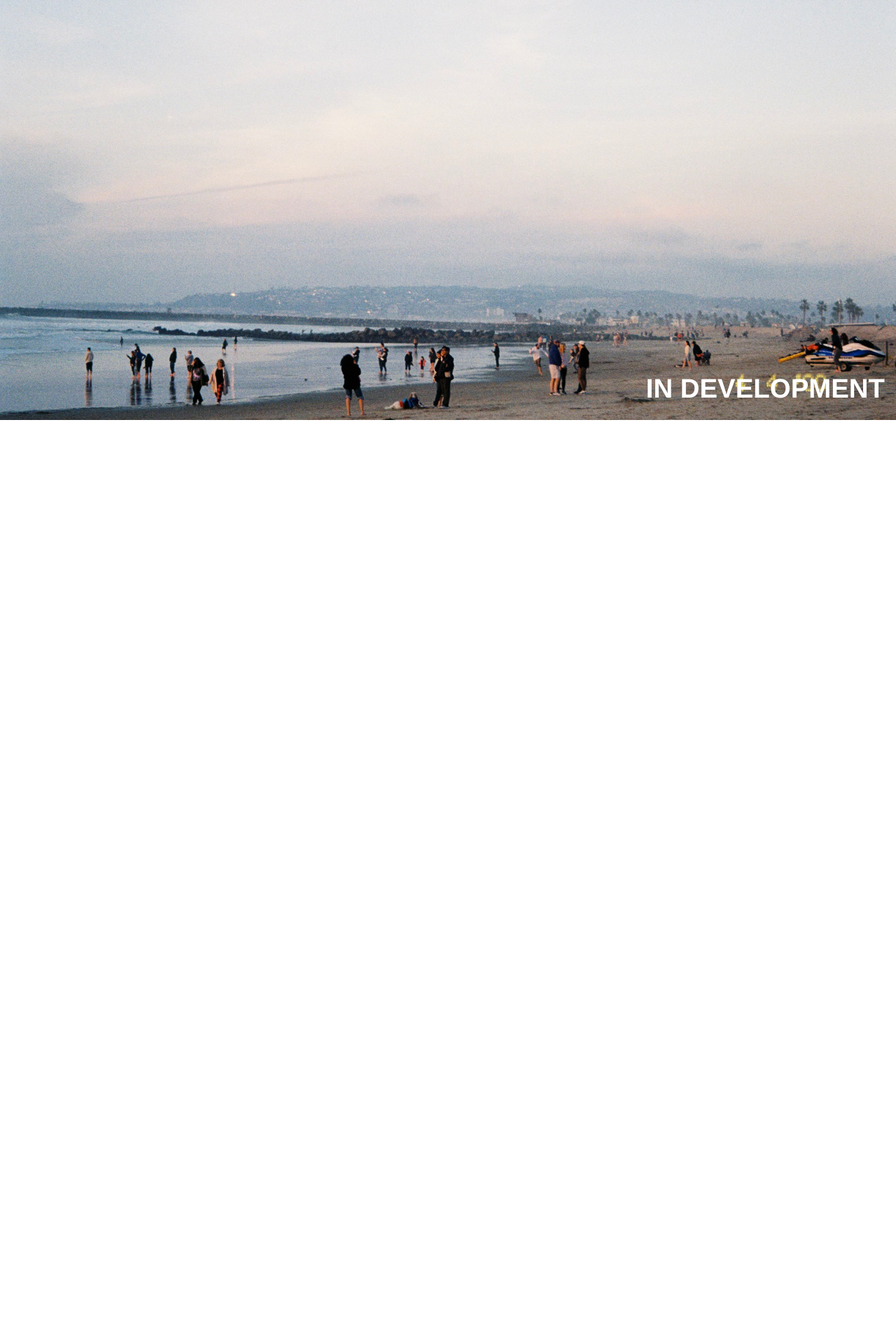
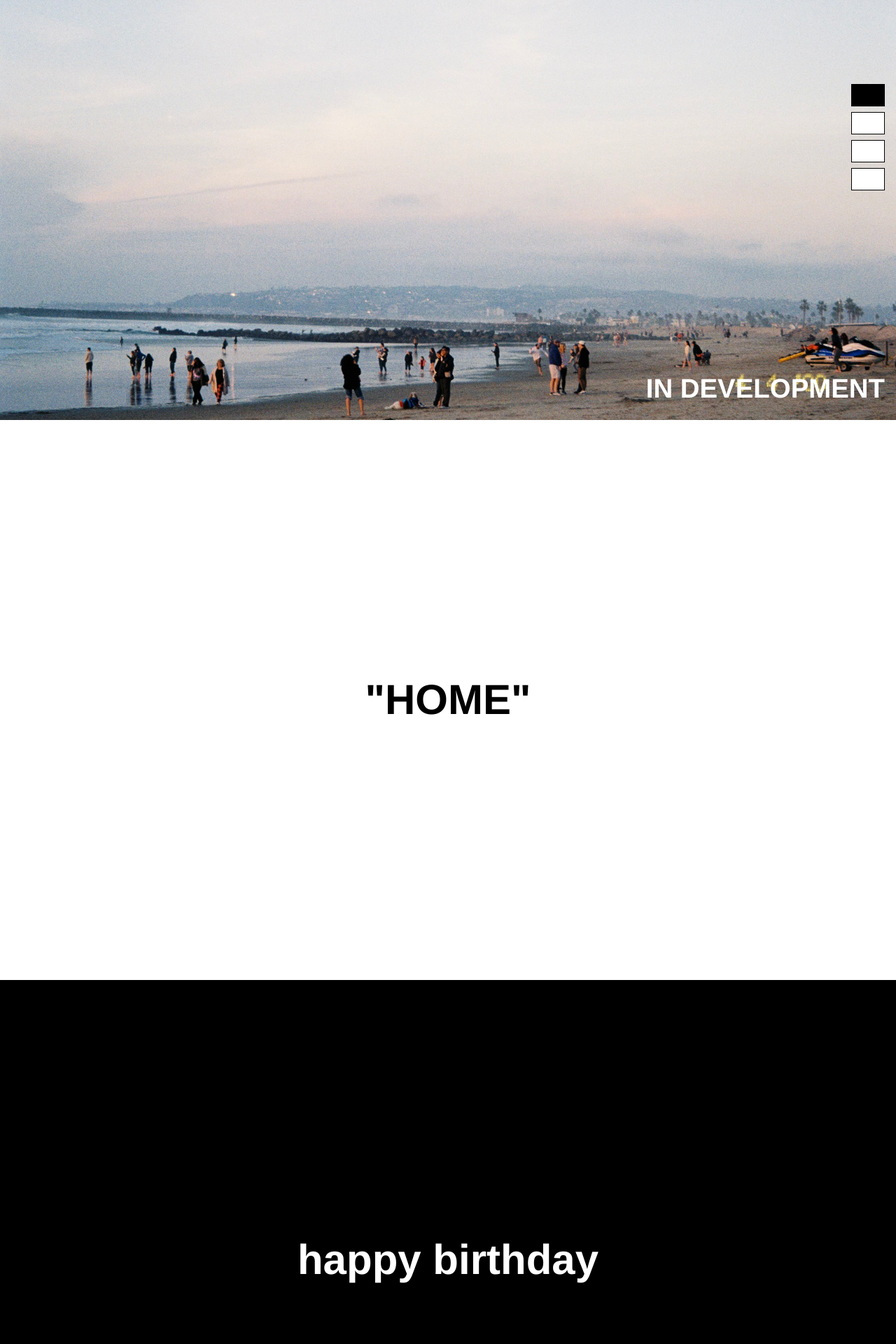
Before and after one commit to SAlSPAS/SAlSPAS.github.io, a Next.js app: page / in a window 1280 px wide. Shown: the part 200-2120 px from the top of the page at 70% size. Before the commit the page ends 800 px from the top, so only its background shows below. Built offline with nearby package versions, Linux system fonts and the light colour scheme.

Commit message:
attempt v1

```diff
--- /dev/null
+++ b/app/components/HomeSection.tsx
@@ -0,0 +1,9 @@
+export default function HomeSection() {
+    return (
+      <div className="w-full h-screen bg-white flex items-center justify-center">
+        <h1 className="text-black font-['Helvetica',_sans-serif] text-6xl font-bold">
+          "HOME"
+        </h1>
+      </div>
+    );
+  }
--- /dev/null
+++ b/app/components/IpodSection.tsx
@@ -0,0 +1,77 @@
+import React, { useState, useRef } from 'react';
+import YouTube from 'react-youtube';
+
+interface Song {
+  title: string;
+  youtubeId: string;
+}
+
+const playlist: Song[] = [
+  { title: "IGOR'S THEME", youtubeId: "6S20mJvr4vs" },
+  { title: "EARFQUAKE", youtubeId: "t-E2gm0a_N0" },
+  { title: "I THINK", youtubeId: "m91Vq-Yd3BA" },
+  // Add more songs as needed
+];
+
+export default function IpodSection() {
+  const [currentSong, setCurrentSong] = useState(0);
+  const [isPlaying, setIsPlaying] = useState(false);
+  const playerRef = useRef<YouTube>(null);
+
+  const handlePlay = () => {
+    if (playerRef.current) {
+      playerRef.current.internalPlayer.playVideo();
+      setIsPlaying(true);
+    }
+  };
+
+  const handlePause = () => {
+    if (playerRef.current) {
+      playerRef.current.internalPlayer.pauseVideo();
+      setIsPlaying(false);
+    }
+  };
+
+  const handleNext = () => {
+    setCurrentSong((prev) => (prev + 1) % playlist.length);
+  };
+
+  const handlePrevious = () => {
+    setCurrentSong((prev) => (prev - 1 + playlist.length) % playlist.length);
+  };
+
+  return (
+    <div className="w-full h-screen bg-white flex items-center justify-center">
+      <div className="w-64 h-96 bg-gray-200 rounded-lg shadow-xl overflow-hidden">
+        <div className="h-1/2 bg-black p-4">
+          <YouTube
+            videoId={playlist[currentSong].youtubeId}
+            opts={{ height: '100%', width: '100%', playerVars: { autoplay: 1 } }}
+            onReady={(event) => event.target.pauseVideo()}
+            ref={playerRef}
+          />
+        </div>
+        <div className="h-1/2 flex flex-col">
+          <div className="flex-1 overflow-y-auto p-2">
+            {playlist.map((song, index) => (
+              <div
+                key={index}
+                className={`p-2 ${index === currentSong ? 'bg-blue-500 text-white' : 'text-gray-800'}`}
+                onClick={() => setCurrentSong(index)}
+              >
+                {song.title}
+              </div>
+            ))}
+          </div>
+          <div className="h-16 bg-gray-300 flex items-center justify-center">
+            <button onClick={handlePrevious} className="mx-2">⏮️</button>
+            <button onClick={isPlaying ? handlePause : handlePlay} className="mx-2">
+              {isPlaying ? '⏸️' : '▶️'}
+            </button>
+            <button onClick={handleNext} className="mx-2">⏭️</button>
+          </div>
+        </div>
+      </div>
+    </div>
+  );
+}
--- /dev/null
+++ b/app/components/LandingSection.tsx
@@ -0,0 +1,36 @@
+import Image from "next/image";
+import { useState, useEffect } from "react";
+
+export default function LandingSection() {
+  const images = ["/landing-1.jpg", "/landing-2.jpg", "/landing-3.jpg", "/landing-4.jpg"];
+  const [currentImage, setCurrentImage] = useState(images[0]);
+
+  useEffect(() => {
+    const interval = setInterval(() => {
+      setCurrentImage((prev) => {
+        const currentIndex = images.indexOf(prev);
+        return images[(currentIndex + 1) % images.length];
+      });
+    }, 10000); // Change image every 10 seconds
+
+    return () => clearInterval(interval);
+  }, []);
+
+  return (
+    <div className="relative w-full h-screen">
+      <Image
+        src={currentImage}
+        alt="In Development"
+        layout="fill"
+        objectFit="cover"
+        priority
+      />
+      <div className="absolute bottom-4 right-4 font-['Helvetica',_sans-serif] text-[3vw] text-white font-bold">
+        IN DEVELOPMENT
+      </div>
+      <div className="absolute top-2 left-2">
+        <Image src="/logo-landing.png" alt="Logo" width={200} height={200} />
+      </div>
+    </div>
+  );
+}
--- /dev/null
+++ b/app/components/NavigationPreviews.tsx
@@ -0,0 +1,33 @@
+import { useState, useEffect } from 'react';
+
+export default function NavigationPreviews() {
+  const [activeSection, setActiveSection] = useState(0);
+
+  useEffect(() => {
+    const handleScroll = () => {
+      const scrollPosition = window.scrollY;
+      const windowHeight = window.innerHeight;
+      const currentSection = Math.floor(scrollPosition / windowHeight);
+      setActiveSection(currentSection);
+    };
+
+    window.addEventListener('scroll', handleScroll);
+    return () => window.removeEventListener('scroll', handleScroll);
+  }, []);
+
+  const sections = ['Landing', 'Home', 'Promo', 'iPod'];
+
+  return (
+    <div className="fixed right-4 top-1/2 transform -translate-y-1/2">
+      {sections.map((section, index) => (
+        <div
+          key={section}
+          className={`w-12 h-8 mb-2 border border-black cursor-pointer ${
+            index === activeSection ? 'bg-black' : 'bg-white'
+          }`}
+          onClick={() => window.scrollTo({ top: index * window.innerHeight, behavior: 'smooth' })}
+        />
+      ))}
+    </div>
+  );
+}
--- /dev/null
+++ b/app/components/PromoSection.tsx
@@ -0,0 +1,9 @@
+export default function PromoSection() {
+    return (
+      <div className="w-full h-screen bg-black flex items-center justify-center">
+        <h1 className="text-white font-['Helvetica',_sans-serif] text-6xl font-bold">
+          happy birthday
+        </h1>
+      </div>
+    );
+  }
--- a/app/page.tsx
+++ b/app/page.tsx
@@ -1,23 +1,15 @@
 "use client";
 
-import Image from "next/image";
-import { useState, useEffect } from "react";
-import Head from "next/head"; // Import Head from next/head
+import { useRef } from "react";
+import Head from "next/head";
+import LandingSection from "./components/LandingSection";
+import HomeSection from "./components/HomeSection";
+import PromoSection from "./components/PromoSection";
+import IpodSection from "./components/IpodSection";
+import NavigationPreviews from "./components/NavigationPreviews";
 
 export default function Home() {
-  const images = ["/landing-1.jpg", "/landing-2.jpg", "/landing-3.jpg", "/landing-4.jpg"];
-  const [currentImage, setCurrentImage] = useState(images[0]);
-
-  useEffect(() => {
-    const interval = setInterval(() => {
-      setCurrentImage((prev) => {
-        const currentIndex = images.indexOf(prev);
-        return images[(currentIndex + 1) % images.length];
-      });
-    }, 10000); // Change image every 10 seconds
-
-    return () => clearInterval(interval);
-  }, [images]);
+  const sectionsRef = useRef<HTMLDivElement>(null);
 
   return (
     <>
@@ -25,20 +17,12 @@ export default function Home() {
         <link rel="icon" href="/favicon.ico" sizes="any" />
         <title>SAISPAS</title>
       </Head>
-      <div className="relative w-full h-screen">
-        <Image
-          src={currentImage}
-          alt="In Development"
-          layout="fill"
-          objectFit="cover"
-          priority
-        />
-        <div className="absolute bottom-4 right-4 font-['Helvetica',_sans-serif] text-[3vw] text-white font-bold">
-          IN DEVELOPMENT
-        </div>
-        <div className="absolute top-2 left-2">
-          <Image src="/logo-landing.png" alt="Logo" width={200} height={200} /> {/* Logo icon */}
-        </div>
+      <div ref={sectionsRef} className="relative w-full">
+        <LandingSection />
+        <HomeSection />
+        <PromoSection />
+        <IpodSection />
+        <NavigationPreviews />
       </div>
     </>
   );
```
Also changed, not shown: package.json (+5 -4 lines), 1 other file (tests, documents, lock files or other folders).
